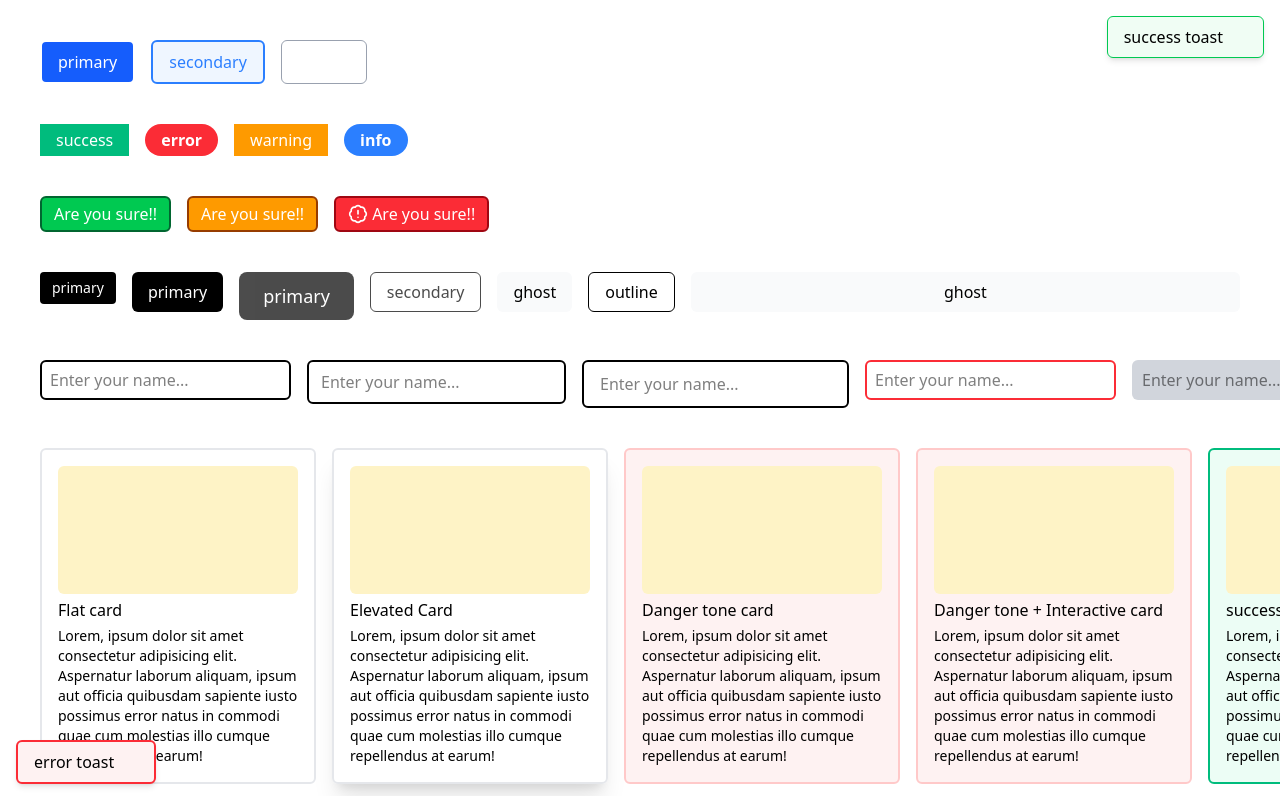
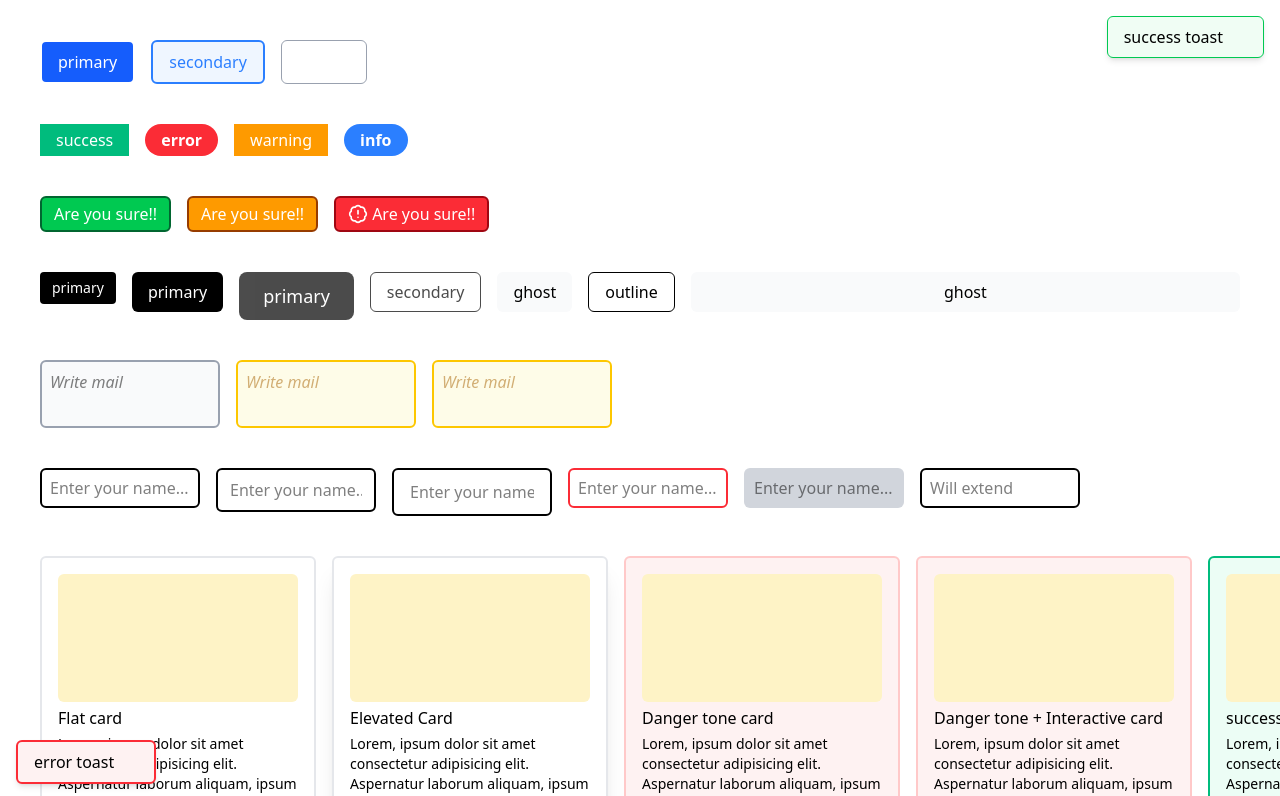
Before and after one commit to Ashish-Singh-Negi/learning-custom-ui-components, a Next.js app: page / in a window 1280 px wide. Shown: the top 796 px of the page. Built offline with nearby package versions, Linux system fonts and the light colour scheme.

Commit message:
add: motion

```diff
--- a/app/page.tsx
+++ b/app/page.tsx
@@ -7,6 +7,7 @@ import Card from "@/components/ui/Card";
 import Input from "@/components/ui/Input";
 import Model from "@/components/ui/Model";
 import { DataTableRow } from "@/components/ui/DataRowTable";
+import Textarea from "@/components/ui/Textarea";
 
 export default function Home() {
   return (
@@ -36,12 +37,20 @@ export default function Home() {
         <Button2 children={"outline"} variant={"outline"} />
         <Button2 children={"ghost"} variant={"ghost"} fullWidth />
       </div>
+
+      <div className="flex gap-4">
+        <Textarea placeholder="Write mail" tone={"default"}></Textarea>
+        <Textarea placeholder="Write mail" tone={"mail"}></Textarea>
+        <Textarea placeholder="Write mail" tone={"mail"}></Textarea>
+      </div>
+
       <div className="w-full flex gap-4">
         <Input placeholder="Enter your name..." />
         <Input placeholder="Enter your name..." size={"md"} />
         <Input placeholder="Enter your name..." size={"lg"} />
         <Input placeholder="Enter your name..." size={"sm"} error />
         <Input placeholder="Enter your name..." size={"sm"} error disabled />
+        <Input placeholder="Will extend" />
       </div>
       <div className="flex gap-4">
         <Card>
--- a/components/ui/Button2.tsx
+++ b/components/ui/Button2.tsx
@@ -1,9 +1,11 @@
+"use client";
+
 import { cn } from "@/lib/utils";
 import { cva, VariantProps } from "class-variance-authority";
-import { ButtonHTMLAttributes } from "react";
+import { HTMLMotionProps, motion } from "framer-motion";
 
 const buttonVariants = cva(
-  "inline-flex items-center justify-center font-medium transition-all active:scale-95 focus:outline-none disabled:cursor-not-allowed disabled:opacity-70 cursor-pointer",
+  "inline-flex items-center justify-center font-medium focus:outline-none disabled:cursor-not-allowed disabled:opacity-70 cursor-pointer",
   {
     variants: {
       variant: {
@@ -47,7 +49,7 @@ const buttonVariants = cva(
   },
 );
 
-type ButtonProps = ButtonHTMLAttributes<HTMLButtonElement> &
+type ButtonProps = HTMLMotionProps<"button"> &
   VariantProps<typeof buttonVariants>;
 
 export default function Button2({
@@ -60,7 +62,7 @@ export default function Button2({
   ...props
 }: ButtonProps) {
   return (
-    <button
+    <motion.button
       disabled={loading!}
       className={cn(
         buttonVariants({ variant, size, loading, fullWidth }),
@@ -69,6 +71,6 @@ export default function Button2({
       {...props}
     >
       {children}
-    </button>
+    </motion.button>
   );
 }
--- a/components/ui/Card.tsx
+++ b/components/ui/Card.tsx
@@ -1,17 +1,8 @@
+"use client";
+
 import { cn } from "@/lib/utils";
 import { cva, VariantProps } from "class-variance-authority";
-import { HTMLAttributes } from "react";
-
-// variant: flat | elevated
-// tone: default | danger | success
-// interactive: boolean
-
-// Requirements
-
-// Elevated adds shadow
-// Interactive adds hover scale + cursor
-// Compound rule:
-// interactive + elevated → stronger hover shadow
+import { HTMLMotionProps, motion } from "framer-motion";
 
 const cardVariants = cva(
   "rounded-md transition-all duration-200 p-4 border-2 border-gray-200",
@@ -45,8 +36,7 @@ const cardVariants = cva(
   },
 );
 
-type CardProps = HTMLAttributes<HTMLElement> &
-  VariantProps<typeof cardVariants>;
+type CardProps = HTMLMotionProps<"div"> & VariantProps<typeof cardVariants>;
 
 export default function Card({
   className,
@@ -57,11 +47,15 @@ export default function Card({
   ...props
 }: CardProps) {
   return (
-    <div
+    <motion.div
+      whileHover={{
+        rotateZ: 10,
+      }}
+      transition={{ duration: 0.3 }}
       className={cn(cardVariants({ variant, tone, interactive }), className)}
       {...props}
     >
       {children}
-    </div>
+    </motion.div>
   );
 }
--- a/components/ui/Input.tsx
+++ b/components/ui/Input.tsx
@@ -3,7 +3,7 @@ import { cva, VariantProps } from "class-variance-authority";
 import { InputHTMLAttributes } from "react";
 
 const inputVariants = cva(
-  "w-80 bg-white rounded-md outline-none border-2 border-black focus:border-blue-500 caret-blue-500",
+  "w-40 bg-white rounded-md outline-none border-2 border-black focus:border-blue-500 caret-blue-500",
   {
     variants: {
       size: {
@@ -17,6 +17,10 @@ const inputVariants = cva(
       },
       disabled: {
         true: "border-transparent bg-gray-300 cursor-not-allowed",
+        false: "",
+      },
+      extend: {
+        true: "h-20 w-96",
         false: "",
       },
     },
@@ -41,6 +45,7 @@ export default function Input({
   size,
   error,
   disabled,
+  extend,
   placeholder,
   children,
   ...props
@@ -49,7 +54,10 @@ export default function Input({
     <input
       disabled={disabled}
       placeholder={placeholder}
-      className={cn(inputVariants({ size, error, disabled }), className)}
+      className={cn(
+        inputVariants({ size, error, disabled, extend }),
+        className,
+      )}
       {...props}
     >
       {children}
--- a/components/ui/Model.tsx
+++ b/components/ui/Model.tsx
@@ -1,6 +1,10 @@
+"use client";
+
 import { cn } from "@/lib/utils";
 import { cva, VariantProps } from "class-variance-authority";
-import { HTMLAttributes } from "react";
+import { motion, HTMLMotionProps, AnimatePresence } from "framer-motion";
+import { useState } from "react";
+import { useEffect } from "react";
 
 const modalVariants = cva("fixed inset-0 z-50 flex w-full bg-black/30 p-4", {
   variants: {
@@ -32,10 +36,10 @@ const modalVariants = cva("fixed inset-0 z-50 flex w-full bg-black/30 p-4", {
   },
 });
 
-type ModalVariants = HTMLAttributes<HTMLDivElement> &
+type ModalVariants = HTMLMotionProps<"div"> &
   VariantProps<typeof modalVariants>;
 
-export default function Modal({
+export default function ModalToggleBtn({
   className,
   size,
   centered,
@@ -43,15 +47,41 @@ export default function Modal({
   children,
   ...props
 }: ModalVariants) {
+  const [isOpen, setIsOpen] = useState(false);
+
+  useEffect(() => {
+    const id = setInterval(() => {
+      setIsOpen((prev) => !prev);
+    }, 3000);
+
+    return () => {
+      clearInterval(id);
+    };
+  }, []);
+
+  console.log(isOpen);
+
   return (
-    <div
+    <motion.div
       className={cn(
         modalVariants({ size, centered, blurBackground }),
         className,
       )}
       {...props}
     >
-      <div className="w-full bg-white rounded-lg shadow-lg">{children}</div>
-    </div>
+      <AnimatePresence>
+        {isOpen && (
+          <motion.div
+            initial={{ opacity: 0, scale: 0.8 }}
+            animate={{ opacity: 1, scale: 1 }}
+            exit={{ opacity: 0, scale: 0.8 }}
+            transition={{ duration: 0.3 }}
+            className="w-full bg-white rounded-lg shadow-lg"
+          >
+            {children}
+          </motion.div>
+        )}
+      </AnimatePresence>
+    </motion.div>
   );
 }
--- /dev/null
+++ b/components/ui/Textarea.tsx
@@ -0,0 +1,53 @@
+"use client";
+
+import { cn } from "@/lib/utils";
+import { cva, VariantProps } from "class-variance-authority";
+import { motion, HTMLMotionProps } from "framer-motion";
+import { useState } from "react";
+
+const textareaVariants = cva(
+  "h-12 w-60 rounded-md border p-2 outline-none resize-none",
+  {
+    variants: {
+      tone: {
+        default:
+          "bg-gray-50 border-2 border-gray-400 focus:ring-gray-500 italic",
+        mail: "bg-yellow-50 text-yellow-700 italic border-2 border-yellow-400 focus:border-yellow-500",
+      },
+    },
+    defaultVariants: {
+      tone: "default",
+    },
+  },
+);
+
+type TextareaProps = HTMLMotionProps<"textarea"> &
+  VariantProps<typeof textareaVariants>;
+
+export default function Textarea({
+  className,
+  children,
+  placeholder,
+  tone,
+  ...props
+}: TextareaProps) {
+  const [focused, setFocused] = useState(false);
+
+  return (
+    <motion.textarea
+      onFocus={() => setFocused(true)}
+      onBlur={() => setFocused(false)}
+      initial={{ height: 48, width: 160 }}
+      animate={{
+        height: focused ? 180 : "auto",
+        width: focused ? 360 : 180,
+      }}
+      transition={{ duration: 0.3 }}
+      placeholder={placeholder}
+      className={cn(textareaVariants({ tone }), className)}
+      {...props}
+    >
+      {children}
+    </motion.textarea>
+  );
+}
--- a/components/ui/Toast.tsx
+++ b/components/ui/Toast.tsx
@@ -2,7 +2,7 @@
 
 import { cn } from "@/lib/utils";
 import { cva, VariantProps } from "class-variance-authority";
-import { HTMLAttributes, useEffect } from "react";
+import { HTMLMotionProps, motion } from "framer-motion";
 
 const toastVariants = cva(
   "fixed z-50 rounded-md border px-4 py-2 shadow-md transition-all",
@@ -37,8 +37,7 @@ const toastVariants = cva(
   },
 );
 
-type ToastProps = HTMLAttributes<HTMLDivElement> &
-  VariantProps<typeof toastVariants>;
+type ToastProps = HTMLMotionProps<"div"> & VariantProps<typeof toastVariants>;
 
 export default function Toast({
   className,
@@ -49,11 +48,14 @@ export default function Toast({
   ...props
 }: ToastProps) {
   return (
-    <div
+    <motion.div
+      initial={{ opacity: 0, translateY: -100 }}
+      animate={{ opacity: 1, translateY: 0 }}
+      transition={{ duration: 0.3 }}
       className={cn(toastVariants({ position, type, dismissible }), className)}
       {...props}
     >
       {children}
-    </div>
+    </motion.div>
   );
 }
--- a/package.json
+++ b/package.json
@@ -12,6 +12,7 @@
     "@radix-ui/react-icons": "^1.3.2",
     "class-variance-authority": "^0.7.1",
     "clsx": "^2.1.1",
+    "framer-motion": "^12.34.0",
     "lucide": "^0.564.0",
     "lucide-react": "^0.564.0",
     "next": "16.1.6",
```
Also changed, not shown: 1 other file (tests, documents, lock files or other folders).
